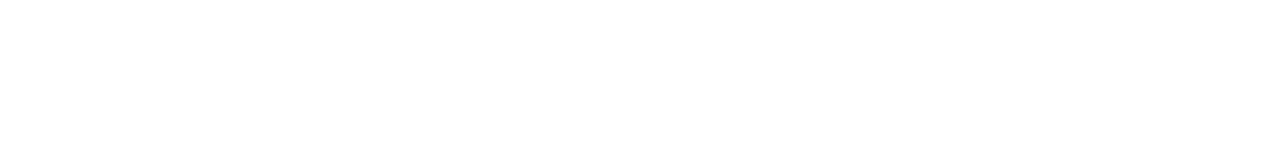
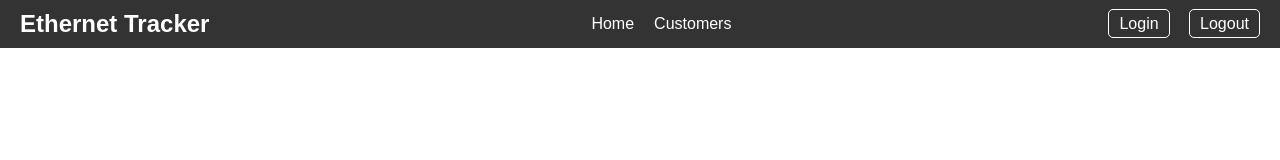
Before and after one commit to CGAJAY/Ethernet-Customer-Tracking-App, a plain HTML site: page src/index.html in a window 1280 px wide. Drawn offline with Linux system fonts and the light colour scheme.

Commit message:
Created the app header and styled it

```diff
--- a/src/index.html
+++ b/src/index.html
@@ -4,10 +4,28 @@
 		<meta charset="UTF-8" />
 		<meta
 			name="viewport"
-			content="width=S, initial-scale=1.0"
+			content="width=device-width, initial-scale=1.0"
 		/>
-		<title>Ethernet customers</title>
+		<title>Ethernet Customer Tracking App</title>
 		<link rel="stylesheet" href="style.css" />
 	</head>
-	<body></body>
+	<body>
+		<header>
+			<nav class="navbar">
+				<div class="logo">
+					<a href="/">Ethernet Tracker</a>
+				</div>
+				<ul class="nav-links">
+					<li><a href="/">Home</a></li>
+					<li><a href="/customers">Customers</a></li>
+				</ul>
+				<div class="auth-links">
+					<a href="/login" class="login-btn">Login</a>
+					<a href="/logout" class="logout-btn">Logout</a>
+				</div>
+			</nav>
+		</header>
+
+		<script src="app.js" type="module"></script>
+	</body>
 </html>
--- a/src/style.css
+++ b/src/style.css
@@ -0,0 +1,58 @@
+body {
+	font-family: Arial, sans-serif;
+	margin: 0;
+	padding: 0;
+}
+
+header {
+	background-color: #333;
+	color: #fff;
+	padding: 10px 20px;
+}
+
+.navbar {
+	display: flex;
+	justify-content: space-between;
+	align-items: center;
+}
+
+.logo a {
+	color: #fff;
+	text-decoration: none;
+	font-size: 1.5em;
+	font-weight: bold;
+}
+
+.nav-links {
+	list-style: none;
+	margin: 0;
+	padding: 0;
+	display: flex;
+}
+
+.nav-links li {
+	margin-left: 20px;
+}
+
+.nav-links a {
+	color: #fff;
+	text-decoration: none;
+	font-size: 1em;
+}
+
+.nav-links a:hover {
+	text-decoration: underline;
+}
+
+.auth-links a {
+	color: #fff;
+	text-decoration: none;
+	margin-left: 15px;
+	padding: 5px 10px;
+	border: 1px solid #fff;
+	border-radius: 5px;
+}
+
+.auth-links a:hover {
+	background-color: #575757;
+}
```
Also changed, not shown: 1 other file.
